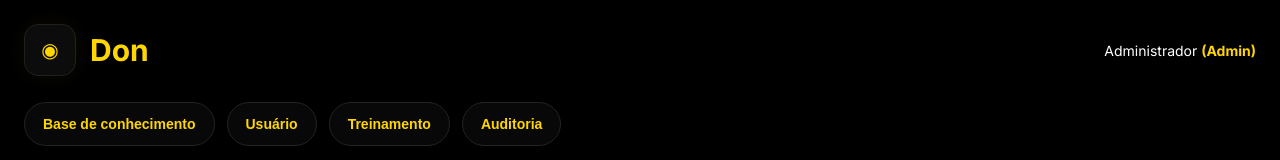
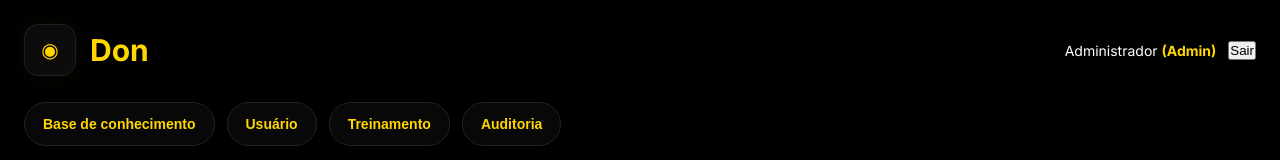
Before and after one commit to Wertco-Bombas/Wertco, a Next.js app: page /dashboard in a window 1280 px wide. Shown: the top 160 px of the page. Built offline with nearby package versions, Linux system fonts and the light colour scheme.

Commit message:
Update dashboard.js

```diff
--- a/pages/dashboard.js
+++ b/pages/dashboard.js
@@ -12,9 +12,23 @@ export default function Dashboard(){
           <div className="logoText">Don</div>
         </div>
 
-        <div className="userInfo">
-          Administrador <span className="admin">(Admin)</span>
-        </div>
+     <div
+  style={{
+    display:'flex',
+    alignItems:'center',
+    gap:'12px'
+  }}
+>
+
+  <div className="userInfo">
+    Administrador <span className="admin">(Admin)</span>
+  </div>
+
+  <button className="logoutBtn">
+    Sair
+  </button>
+
+</div>
 
       </div>
 
```
